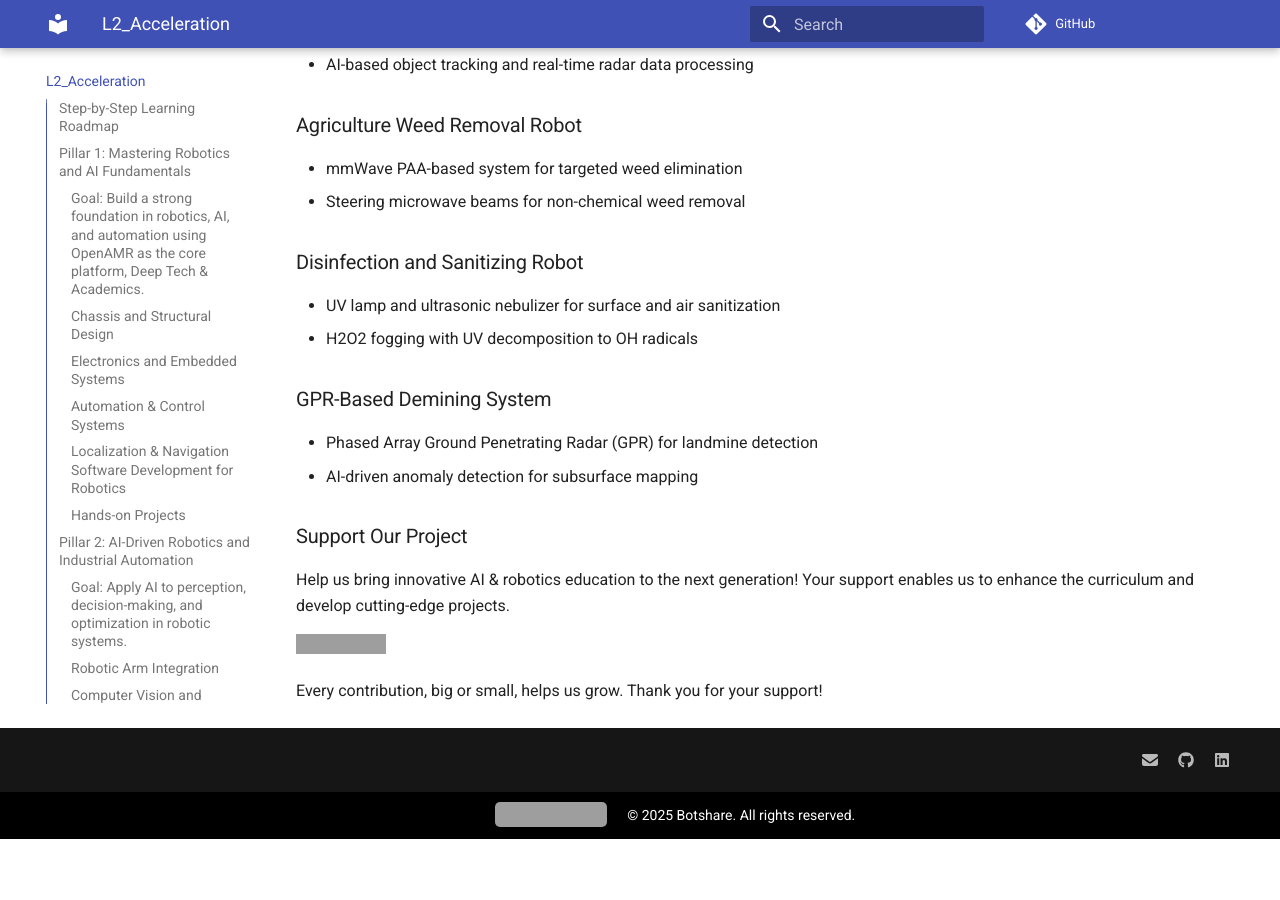
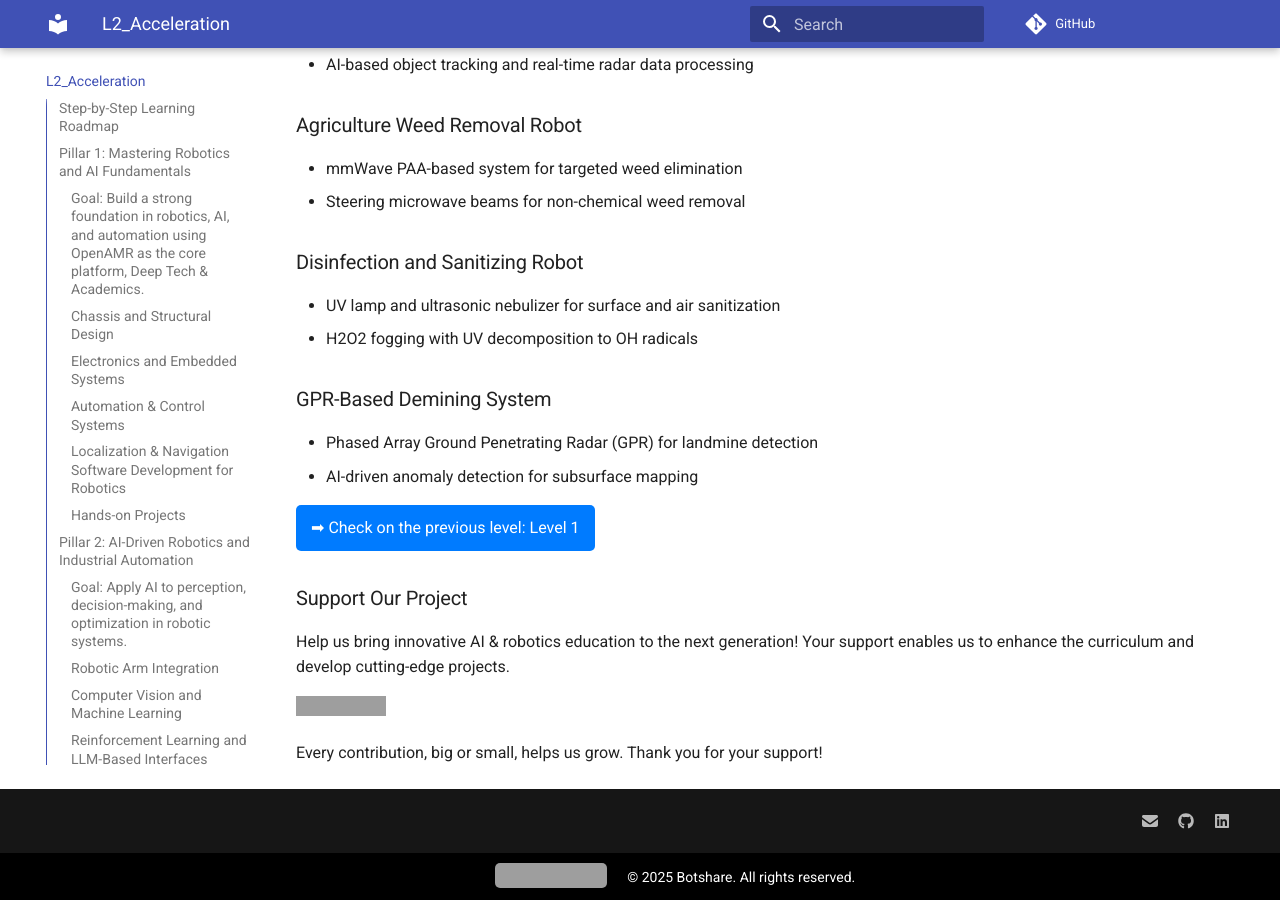
Before and after one commit to BotshareAI/Botshare_book, an MkDocs documentation site: the page built from docs/L2_Acceleration.md, in a window 1280 px wide and 900 px high, scrolled down 4524 px. Built offline with MkDocs 1.6.1 and Material for MkDocs 9.7.7, drawn with Linux system fonts in a browser that asks for light colours; before the commit the page ends 5363 px from its top, so only the background shows below that; grey boxes are pictures that could not be loaded.

Commit message:
Update L2_Acceleration.md

```diff
--- a/docs/L2_Acceleration.md
+++ b/docs/L2_Acceleration.md
@@ -136,6 +136,8 @@
 - Phased Array Ground Penetrating Radar (GPR) for landmine detection
 - AI-driven anomaly detection for subsurface mapping
 
+<a href="https://botshareai.github.io/Botshare_book/L1_Incubation/" target="_blank" style="display:inline-block; padding:10px 15px; background-color:#007bff; color:#ffffff; text-decoration:none; border-radius:5px;">➡ Check on the previous level: Level 1</a>
+
 ### Support Our Project
 Help us bring innovative AI & robotics education to the next generation! Your support enables us to enhance the curriculum and develop cutting-edge projects.
 
```
